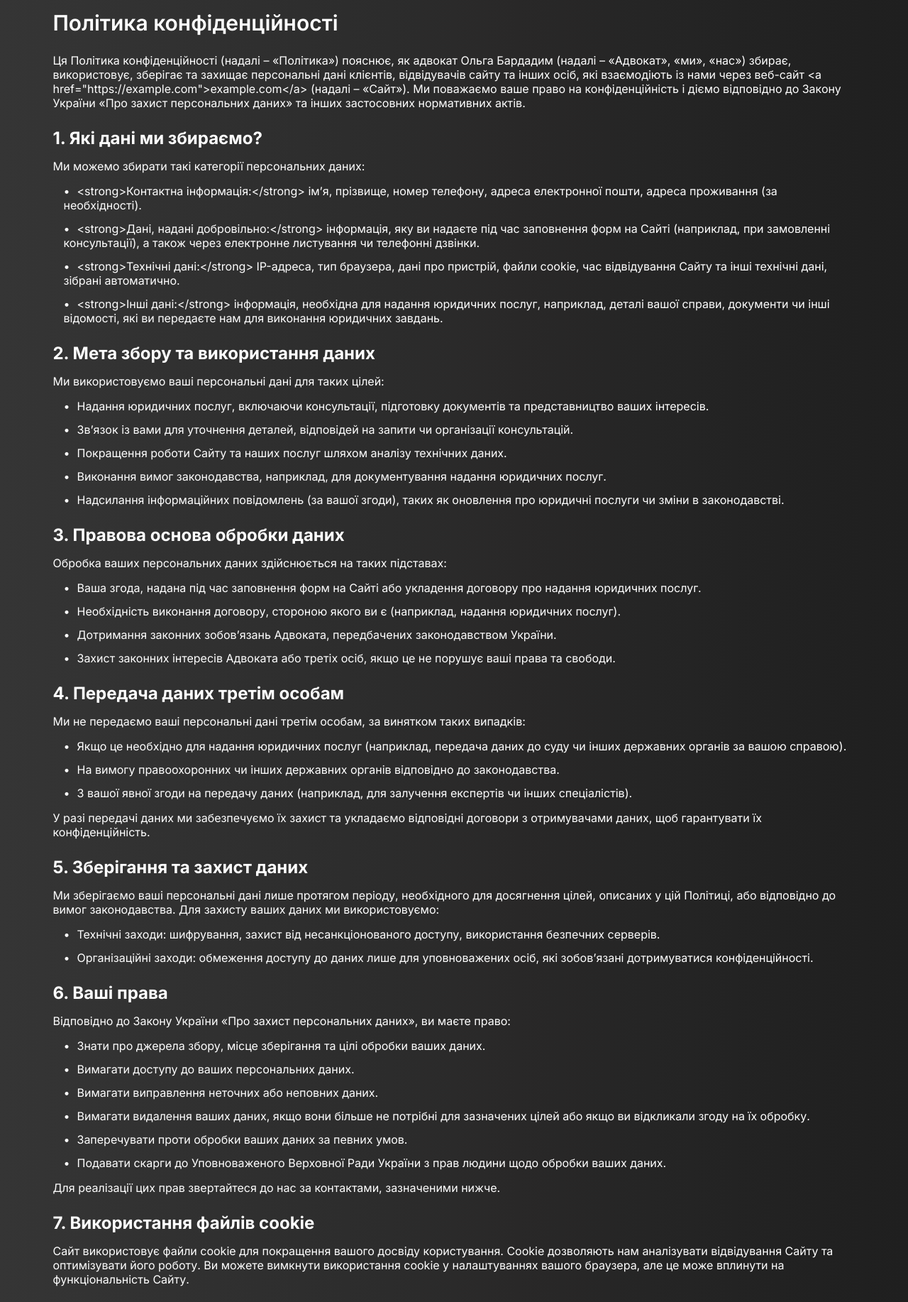
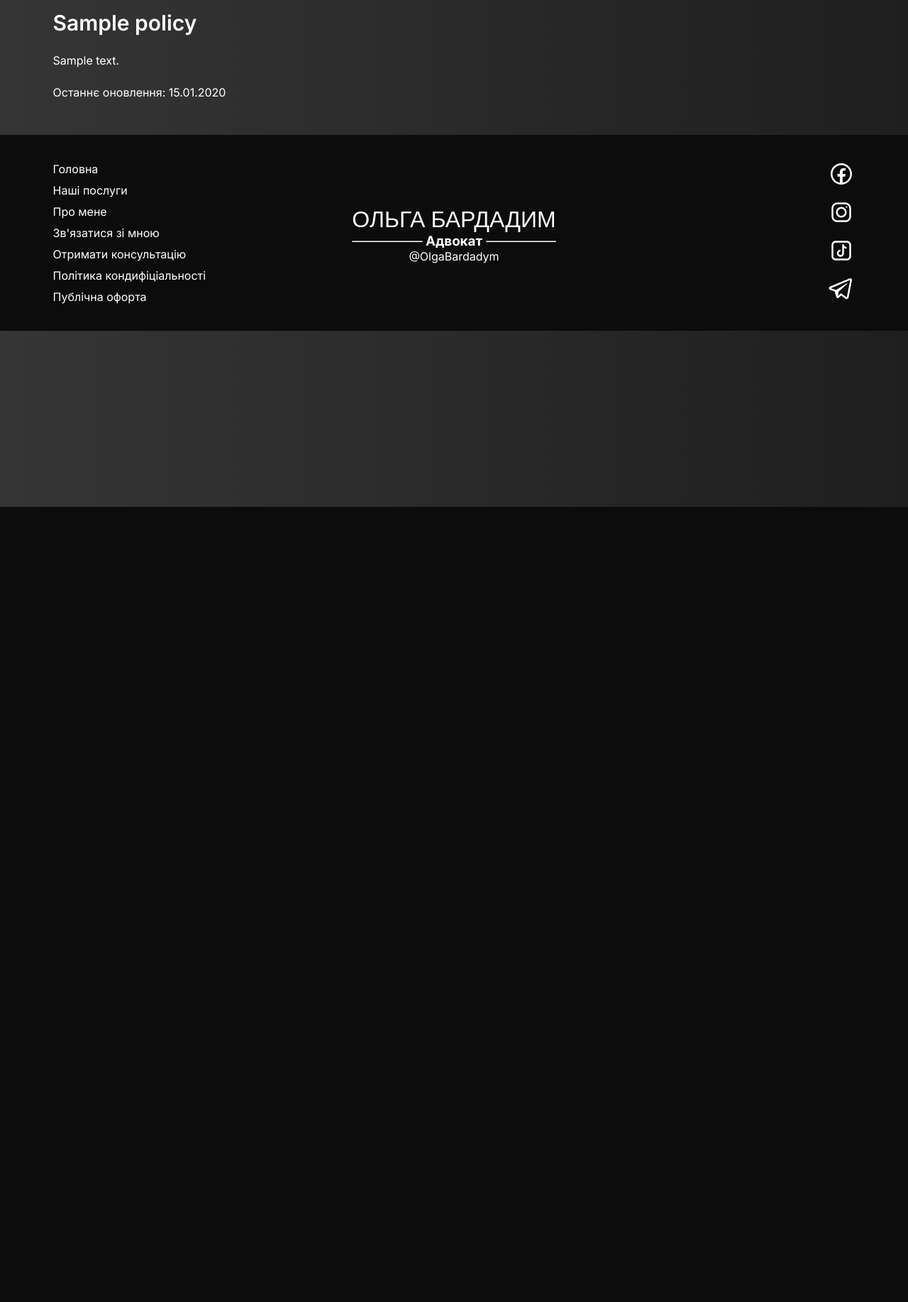
Before and after one commit to sedushkin27/Lawyer-sWebsite, a Django app: page /conditioning-policy/ in a window 1280 px wide. Shown: the part 86-1920 px from the top of the page at 71% size. After the commit the page ends 800 px from the top, so only its background shows below. Run offline with Django 4.2, Linux system fonts and the light colour scheme; data comes from the database, SQL or seed files in the repository; tables that the repository leaves empty hold one stand-in row (values such as "Sample post"); parts of the project's set-up code (start-up, migrations or seed data) failed here and were passed over; some libraries are stand-ins or nearby versions; some web fonts are replaced.

Commit message:
Add PrivacyPolicy model and admin interface; implement CKEditor for content management and file upload support; update conditioning policy view and template for dynamic content rendering.

```diff
--- a/app/main/templates/main/conditioning_policy.html
+++ b/app/main/templates/main/conditioning_policy.html
@@ -12,25 +12,13 @@
 {% block content %}
     <section class="section-policy">
         <div class="container-global container-policy">
-            <h1>Політика конфіденційності</h1>
-            <p>{{ about_policy }}</p>
-            {% for element in elements_policy %}
-                <div class="element-policy">
-                    <h2>{{element.title}}</h2>
-                    <p>{{element.first_text}}</p>
-                    {% if element.list|length > 0 %}
-                        <ul>
-                            {% for i in element.list %}
-                                <li>{{ i }}</li>
-                            {% endfor %}
-                        </ul>
-                    {% endif %}
-                    {% if element.second_text %}
-                        <p>{{ element.second_text }}</p>
-                    {% endif %}
-                </div>
-            {% endfor %}
-            <p>{{ date_updated }}</p>
+            {% if policy %}
+                <h1>{{ policy.title }}</h1>
+                {{ policy.content|safe }}
+                <p>Останнє оновлення: {{ policy.updated_at|date:"d.m.Y" }}</p>
+            {% else %}
+                <p>Політика конфіденційності не знайдена.</p>
+            {% endif %}
         </div>
     </section>
 {% endblock content %}
--- a/app/main/views.py
+++ b/app/main/views.py
@@ -2,7 +2,7 @@ from django.http import HttpResponse
 from django.shortcuts import render
 
 from services.models import Service
-from main.models import Review
+from main.models import Review, PrivacyPolicy
 
 # Create your views here.
 def index(request):
@@ -27,99 +27,8 @@ def about(request):
     return render(request, 'main/about_me.html')
 
 def conditioning_policy(request):
+    policy = PrivacyPolicy.objects.first()  # Берем первую запись
     context = {
-        'about_policy': 'Ця Політика конфіденційності (надалі – «Політика») пояснює, як адвокат Ольга Бардадим (надалі – «Адвокат», «ми», «нас») збирає, використовує, зберігає та захищає персональні дані клієнтів, відвідувачів сайту та інших осіб, які взаємодіють із нами через веб-сайт <a href="https://example.com">example.com</a> (надалі – «Сайт»). Ми поважаємо ваше право на конфіденційність і діємо відповідно до Закону України «Про захист персональних даних» та інших застосовних нормативних актів.',
-        'elements_policy': [
-            {
-                'title': '1. Які дані ми збираємо?',
-                'first_text': 'Ми можемо збирати такі категорії персональних даних:',
-                'list': [
-                    '<strong>Контактна інформація:</strong> ім’я, прізвище, номер телефону, адреса електронної пошти, адреса проживання (за необхідності).',
-                    '<strong>Дані, надані добровільно:</strong> інформація, яку ви надаєте під час заповнення форм на Сайті (наприклад, при замовленні консультації), а також через електронне листування чи телефонні дзвінки.',
-                    '<strong>Технічні дані:</strong> IP-адреса, тип браузера, дані про пристрій, файли cookie, час відвідування Сайту та інші технічні дані, зібрані автоматично.',
-                    '<strong>Інші дані:</strong> інформація, необхідна для надання юридичних послуг, наприклад, деталі вашої справи, документи чи інші відомості, які ви передаєте нам для виконання юридичних завдань.'
-                ],
-                'second_text': None
-            },
-            {
-                'title': '2. Мета збору та використання даних',
-                'first_text': 'Ми використовуємо ваші персональні дані для таких цілей:',
-                'list': [
-                    'Надання юридичних послуг, включаючи консультації, підготовку документів та представництво ваших інтересів.',
-                    'Зв’язок із вами для уточнення деталей, відповідей на запити чи організації консультацій.',
-                    'Покращення роботи Сайту та наших послуг шляхом аналізу технічних даних.',
-                    'Виконання вимог законодавства, наприклад, для документування надання юридичних послуг.',
-                    'Надсилання інформаційних повідомлень (за вашої згоди), таких як оновлення про юридичні послуги чи зміни в законодавстві.'
-                ],
-                'second_text': None
-            },
-            {
-                'title': '3. Правова основа обробки даних',
-                'first_text': 'Обробка ваших персональних даних здійснюється на таких підставах:',
-                'list': [
-                    'Ваша згода, надана під час заповнення форм на Сайті або укладення договору про надання юридичних послуг.',
-                    'Необхідність виконання договору, стороною якого ви є (наприклад, надання юридичних послуг).',
-                    'Дотримання законних зобов’язань Адвоката, передбачених законодавством України.',
-                    'Захист законних інтересів Адвоката або третіх осіб, якщо це не порушує ваші права та свободи.'
-                ],
-                'second_text': None
-            },
-            {
-                'title': '4. Передача даних третім особам',
-                'first_text': 'Ми не передаємо ваші персональні дані третім особам, за винятком таких випадків:',
-                'list': [
-                    'Якщо це необхідно для надання юридичних послуг (наприклад, передача даних до суду чи інших державних органів за вашою справою).',
-                    'На вимогу правоохоронних чи інших державних органів відповідно до законодавства.',
-                    'З вашої явної згоди на передачу даних (наприклад, для залучення експертів чи інших спеціалістів).'
-                ],
-                'second_text': 'У разі передачі даних ми забезпечуємо їх захист та укладаємо відповідні договори з отримувачами даних, щоб гарантувати їх конфіденційність.'
-            },
-            {
-                'title': '5. Зберігання та захист даних',
-                'first_text': 'Ми зберігаємо ваші персональні дані лише протягом періоду, необхідного для досягнення цілей, описаних у цій Політиці, або відповідно до вимог законодавства. Для захисту ваших даних ми використовуємо:',
-                'list': [
-                    'Технічні заходи: шифрування, захист від несанкціонованого доступу, використання безпечних серверів.',
-                    'Організаційні заходи: обмеження доступу до даних лише для уповноважених осіб, які зобов’язані дотримуватися конфіденційності.'
-                ],
-                'second_text': None
-            },
-            {
-                'title': '6. Ваші права',
-                'first_text': 'Відповідно до Закону України «Про захист персональних даних», ви маєте право:',
-                'list': [
-                    'Знати про джерела збору, місце зберігання та цілі обробки ваших даних.',
-                    'Вимагати доступу до ваших персональних даних.',
-                    'Вимагати виправлення неточних або неповних даних.',
-                    'Вимагати видалення ваших даних, якщо вони більше не потрібні для зазначених цілей або якщо ви відкликали згоду на їх обробку.',
-                    'Заперечувати проти обробки ваших даних за певних умов.',
-                    'Подавати скарги до Уповноваженого Верховної Ради України з прав людини щодо обробки ваших даних.'
-                ],
-                'second_text': 'Для реалізації цих прав звертайтеся до нас за контактами, зазначеними нижче.'
-            },
-            {
-                'title': '7. Використання файлів cookie',
-                'first_text': 'Сайт використовує файли cookie для покращення вашого досвіду користування. Cookie дозволяють нам аналізувати відвідування Сайту та оптимізувати його роботу. Ви можете вимкнути використання cookie у налаштуваннях вашого браузера, але це може вплинути на функціональність Сайту.',
-                'list': [],
-                'second_text': None
-            },
-            {
-                'title': '8. Зміни до Політики конфіденційності',
-                'first_text': 'Ми можемо періодично оновлювати цю Політику, щоб відобразити зміни в законодавстві чи наших практиках обробки даних. Про суттєві зміни ми повідомимо вас через Сайт або за допомогою інших засобів зв’язку.',
-                'list': [],
-                'second_text': None
-            },
-            {
-                'title': '9. Контактна інформація',
-                'first_text': 'Якщо у вас є питання щодо цієї Політики або обробки ваших персональних даних, звертайтеся до нас:',
-                'list': [
-                    '<strong>Адвокат:</strong> Ольга Бардадим',
-                    '<strong>Телефон:</strong> +380 81 123 4567',
-                    '<strong>Email:</strong> [email protected]',
-                    '<strong>Адреса:</strong> вул. Центральна, 123, Київ, Україна',
-                ],
-                'second_text': None
-            }
-        ],
-        'date_updated': 'Останнє оновлення: 27.05.2025'
+        'policy': policy,
     }
     return render(request, 'main/conditioning_policy.html', context)
--- a/app/static/deps/css/conditioning_policy.css
+++ b/app/static/deps/css/conditioning_policy.css
@@ -4,6 +4,10 @@
     justify-content: center;
     padding-top: 100px;
     padding-bottom: 50px;
+}
+
+.container-policy a {
+    text-decoration:underline;
 }
 
 .container-policy {
```
Also changed, not shown: app/app/settings.py (+10 -0 lines), app/main/admin.py (+89 -3 lines), app/main/models.py (+15 -0 lines), app/main/migrations/0003_privacypolicy.py (added).
